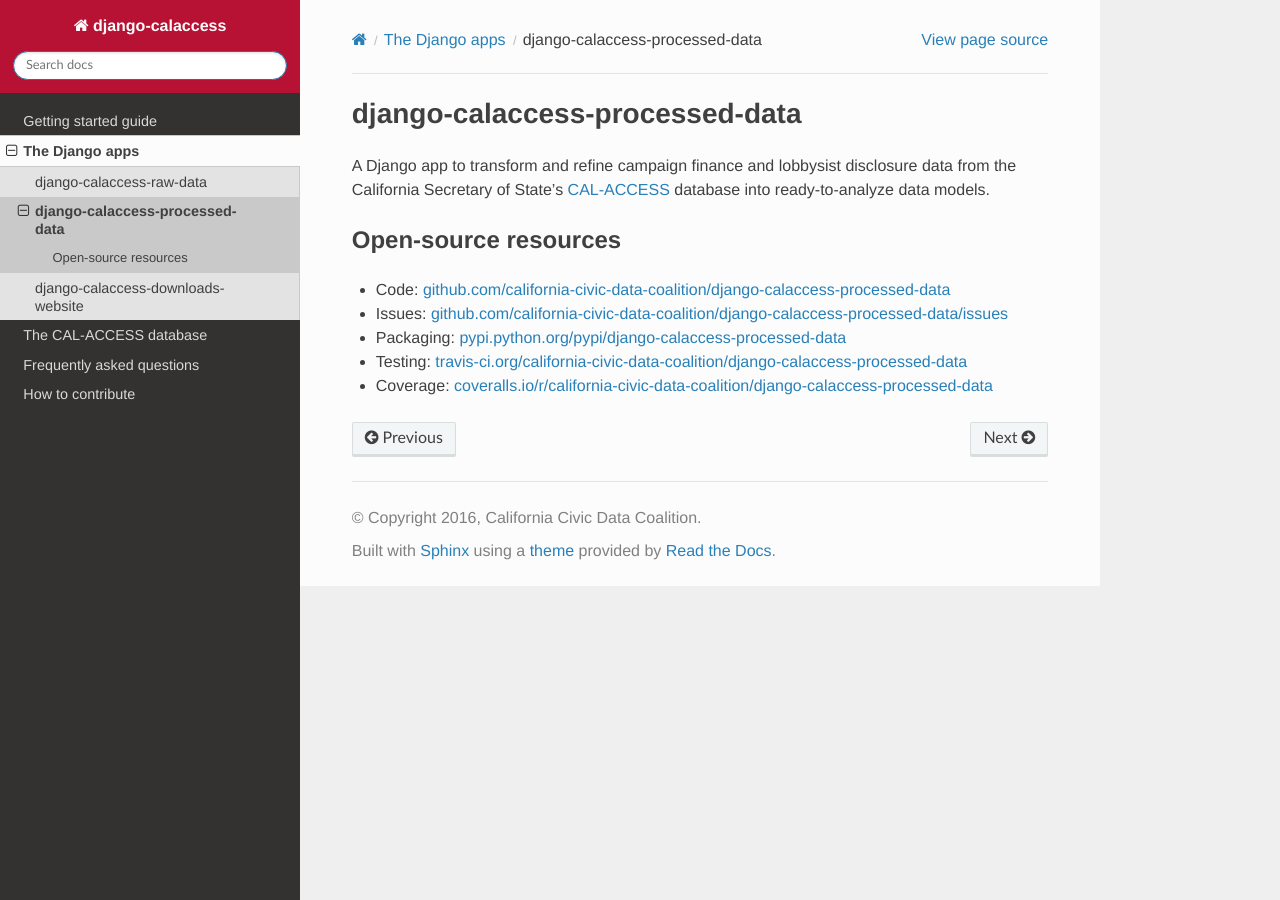
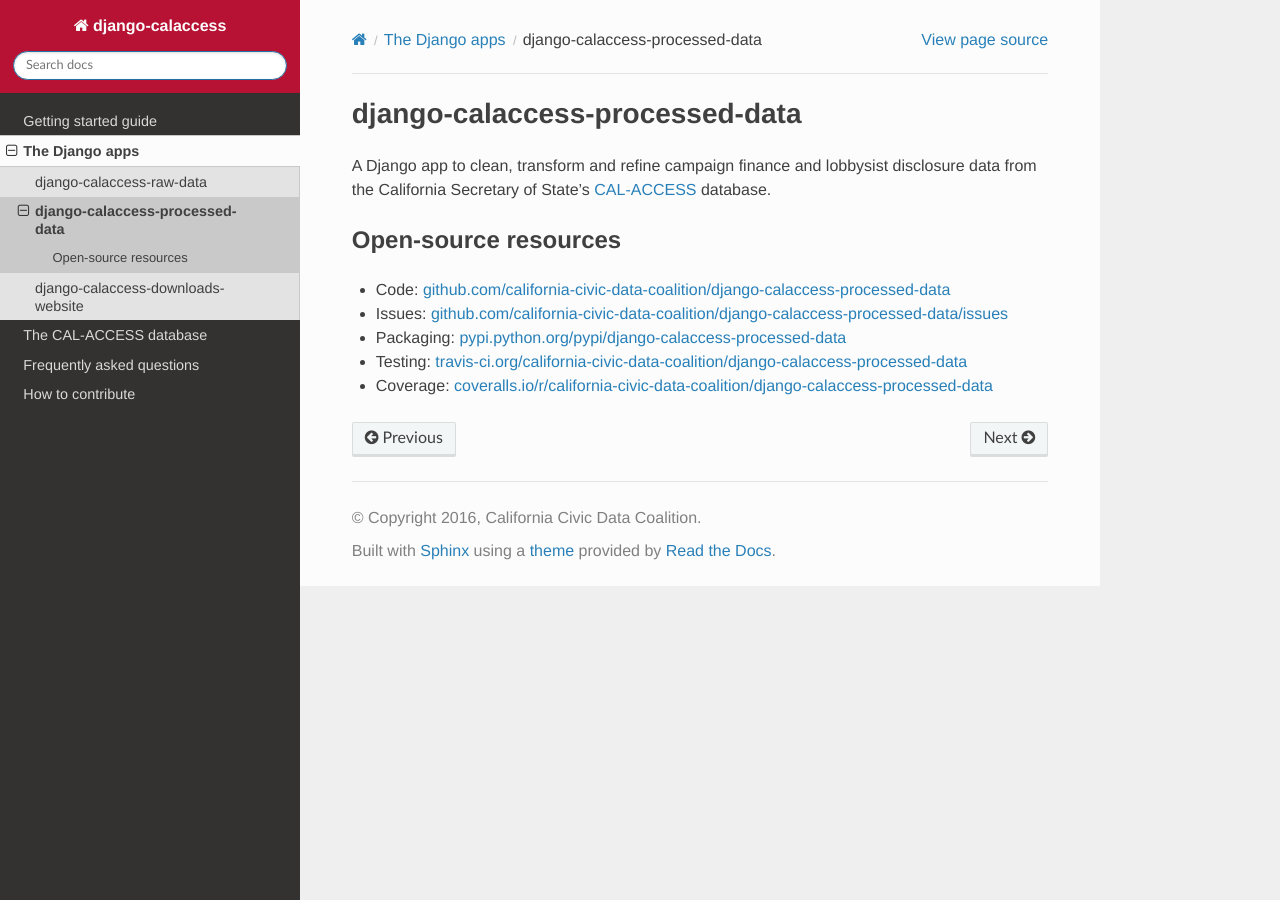
Before and after one commit to palewire/django-calaccess-technical-documentation, a Sphinx documentation site: the page built from docs/apps/calaccess_processed.rst, in a window 1280 px wide. Built offline with Sphinx 7.4.7 and the Read the Docs theme 2.0.0, drawn with Linux system fonts in a browser that asks for light colours.

Commit message:
Language tweaks

```diff
--- a/docs/apps/calaccess_downloads_site.rst
+++ b/docs/apps/calaccess_downloads_site.rst
@@ -1,7 +1,8 @@
 django-calaccess-downloads-website
 ==================================
 
-**COMING SOON**: A public-facing website were users can download current and archived versions of raw or processed CAL-ACCESS data files.
+An open-source archive of campaign finance and lobbying disclosure data from
+the California Secretary of State's :doc:`CAL-ACCESS </calaccess>` database.
 
 Open-source resources
 ---------------------
--- a/docs/apps/calaccess_processed.rst
+++ b/docs/apps/calaccess_processed.rst
@@ -1,7 +1,9 @@
 django-calaccess-processed-data
 ===============================
 
-A Django app to transform and refine campaign finance and lobbysist disclosure data from the California Secretary of State’s `CAL-ACCESS <http://www.sos.ca.gov/prd/cal-access/>`_ database into ready-to-analyze data models.
+A Django app to clean, transform and refine campaign finance and lobbysist disclosure
+data from the California Secretary of State’s :doc:`CAL-ACCESS </calaccess>`
+database.
 
 Open-source resources
 ---------------------
```
